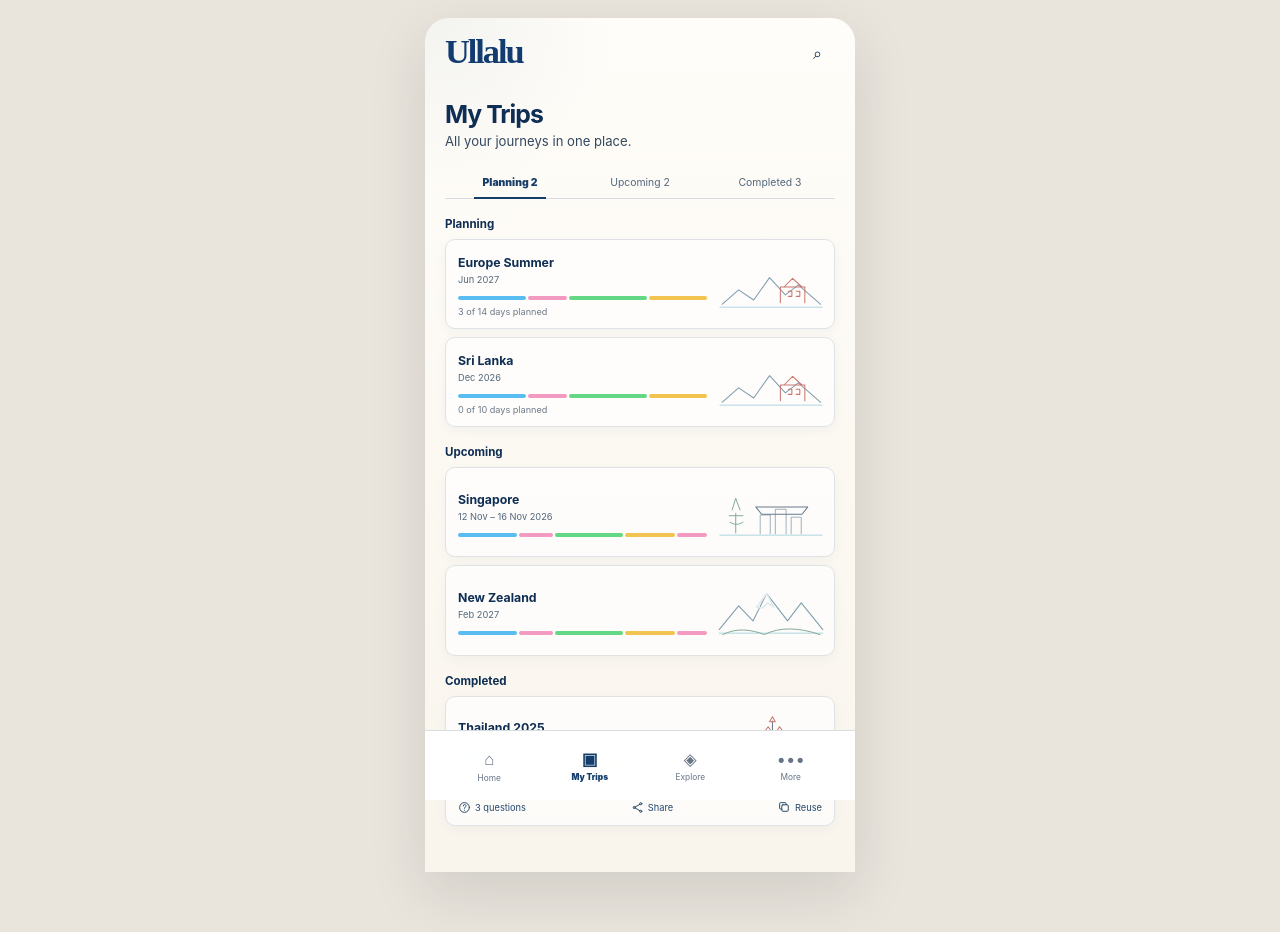
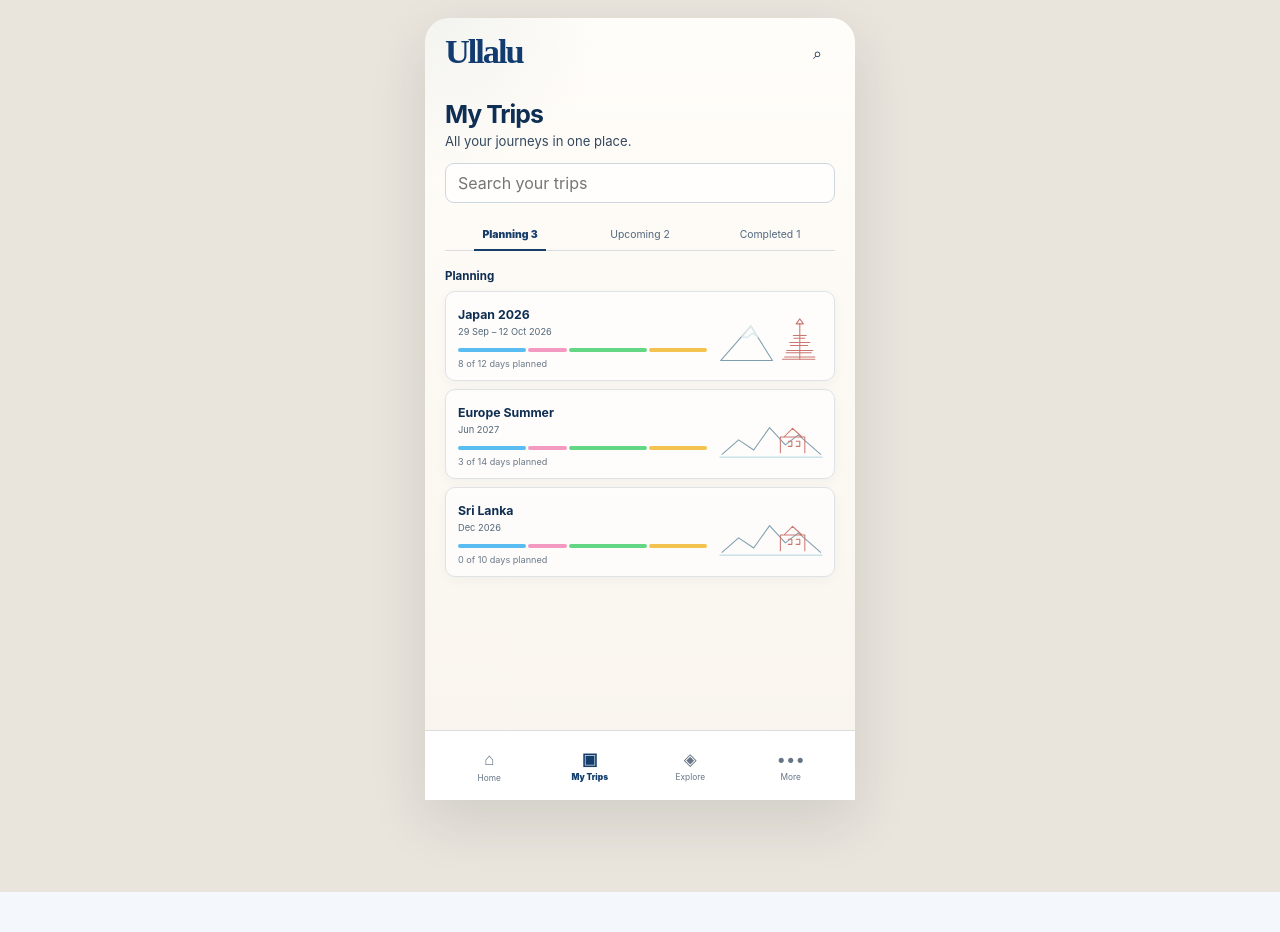
Before and after one commit to brijbh/ullalu, a Next.js app: page /trips in a window 1280 px wide. Both pictures are taken after a click on the button "Search trips". Shown: the top 932 px of the page. After the commit the page ends 892 px from the top, so only its background shows below. Built offline with nearby package versions, Linux system fonts and the light colour scheme.

Commit message:
feat: make trip library searchable and filterable

```diff
--- a/app/trips/page.tsx
+++ b/app/trips/page.tsx
@@ -1,11 +1,17 @@
+"use client";
+
+import { useMemo, useState } from "react";
 import Link from "next/link";
 import styles from "../JourneyFlow.module.css";
 import parity from "../JourneyParity.module.css";
 import { ActionGlyph, BottomNav, Signature, TripArt, sampleSignature } from "../components/JourneyUI";
 
+type TripTab = "planning" | "upcoming" | "completed";
+
 const planning = [
-  ["Europe Summer", "Jun 2027", "3 of 14 days planned", "europe"],
-  ["Sri Lanka", "Dec 2026", "0 of 10 days planned", "srilanka"],
+  ["Japan 2026", "29 Sep – 12 Oct 2026", "8 of 12 days planned", "japan", "/trip/japan-2026"],
+  ["Europe Summer", "Jun 2027", "3 of 14 days planned", "europe", "#"],
+  ["Sri Lanka", "Dec 2026", "0 of 10 days planned", "srilanka", "#"],
 ] as const;
 
 const upcoming = [
@@ -13,14 +19,28 @@ const upcoming = [
   ["New Zealand", "Feb 2027", "newzealand"],
 ] as const;
 
+const completed = [
+  ["Thailand 2025", "12 Jan – 20 Jan 2025", "thailand", "/trip/thailand-2025"],
+] as const;
+
 export default function TripsPage() {
+  const [tab, setTab] = useState<TripTab>("planning");
+  const [searching, setSearching] = useState(false);
+  const [query, setQuery] = useState("");
+
+  const q = query.trim().toLowerCase();
+
+  const planningRows = useMemo(() => planning.filter(([name]) => !q || name.toLowerCase().includes(q)), [q]);
+  const upcomingRows = useMemo(() => upcoming.filter(([name]) => !q || name.toLowerCase().includes(q)), [q]);
+  const completedRows = useMemo(() => completed.filter(([name]) => !q || name.toLowerCase().includes(q)), [q]);
+
   return (
     <main className={styles.screen}>
       <section className={styles.phonePage}>
         <div className={styles.content}>
           <header className={parity.simpleHeader}>
             <Link className={styles.wordmark} href="/">Ullalu</Link>
-            <button className={styles.menuButton} type="button" aria-label="Search">⌕</button>
+            <button className={styles.menuButton} type="button" aria-label="Search trips" onClick={() => setSearching((value) => !value)}>⌕</button>
           </header>
 
           <div className={`${styles.titleBlock} ${parity.libraryTitle}`}>
@@ -28,15 +48,39 @@ export default function TripsPage() {
             <p>All your journeys in one place.</p>
           </div>
 
+          {searching ? (
+            <div className={styles.librarySearch}>
+              <input
+                autoFocus
+                value={query}
+                onChange={(event) => setQuery(event.target.value)}
+                placeholder="Search your trips"
+                aria-label="Search your trips"
+              />
+            </div>
+          ) : null}
+
           <div className={`${styles.tabs} ${parity.libraryTabs}`}>
-            <span className={`${styles.tab} ${styles.tabActive}`}>Planning 2</span>
-            <span className={styles.tab}>Upcoming 2</span>
-            <span className={styles.tab}>Completed 3</span>
+            <button className={`${styles.tabButton} ${tab === "planning" ? styles.tabButtonActive : ""}`} type="button" onClick={() => setTab("planning")}>Planning {planning.length}</button>
+            <button className={`${styles.tabButton} ${tab === "upcoming" ? styles.tabButtonActive : ""}`} type="button" onClick={() => setTab("upcoming")}>Upcoming {upcoming.length}</button>
+            <button className={`${styles.tabButton} ${tab === "completed" ? styles.tabButtonActive : ""}`} type="button" onClick={() => setTab("completed")}>Completed {completed.length}</button>
           </div>
 
+          {tab === "planning" ? (
             <section className={styles.tripListSection}>
               <h2>Planning</h2>
-            {planning.map(([name, date, progress, art]) => (
+              {planningRows.map(([name, date, progress, art, href]) => (
+                href !== "#" ? (
+                  <Link href={href} className={`${styles.libraryCard} ${parity.completedLibraryCard}`} key={name}>
+                    <div className={parity.libraryCopy}>
+                      <strong>{name}</strong>
+                      <span>{date}</span>
+                      <Signature segments={sampleSignature.slice(0, 4)} />
+                      <small>{progress}</small>
+                    </div>
+                    <TripArt kind={art} className={parity.libraryArt} />
+                  </Link>
+                ) : (
                   <article className={styles.libraryCard} key={name}>
                     <div className={parity.libraryCopy}>
                       <strong>{name}</strong>
@@ -46,39 +90,51 @@ export default function TripsPage() {
                     </div>
                     <TripArt kind={art} className={parity.libraryArt} />
                   </article>
+                )
               ))}
+              {!planningRows.length ? <div className={styles.emptyState}>No planning trips match “{query}”.</div> : null}
             </section>
+          ) : null}
 
+          {tab === "upcoming" ? (
             <section className={styles.tripListSection}>
               <h2>Upcoming</h2>
-            {upcoming.map(([name, date, art]) => (
+              {upcomingRows.map(([name, date, art]) => (
                 <article className={styles.libraryCard} key={name}>
                   <div className={parity.libraryCopy}>
                     <strong>{name}</strong>
                     <span>{date}</span>
                     <Signature segments={sampleSignature.slice(0, 5)} />
+                    <small>Ready to travel</small>
                   </div>
                   <TripArt kind={art} className={parity.libraryArt} />
                 </article>
               ))}
+              {!upcomingRows.length ? <div className={styles.emptyState}>No upcoming trips match “{query}”.</div> : null}
             </section>
+          ) : null}
 
+          {tab === "completed" ? (
             <section className={styles.tripListSection}>
               <h2>Completed</h2>
-            <Link href="/trip/thailand-2025" className={`${styles.libraryCard} ${parity.completedLibraryCard}`}>
+              {completedRows.map(([name, date, art, href]) => (
+                <Link href={href} className={`${styles.libraryCard} ${parity.completedLibraryCard}`} key={name}>
                   <div className={parity.libraryCopy}>
-                <strong>Thailand 2025</strong>
-                <span>12 Jan – 20 Jan 2025</span>
+                    <strong>{name}</strong>
+                    <span>{date}</span>
                     <Signature segments={sampleSignature} />
                   </div>
-              <TripArt kind="thailand" className={parity.libraryArt} />
+                  <TripArt kind={art} className={parity.libraryArt} />
                   <div className={`${styles.completedActions} ${parity.completedActionsRefined}`}>
                     <span><ActionGlyph kind="question" />3 questions</span>
                     <span><ActionGlyph kind="share" />Share</span>
                     <span><ActionGlyph kind="reuse" />Reuse</span>
                   </div>
                 </Link>
+              ))}
+              {!completedRows.length ? <div className={styles.emptyState}>No completed trips match “{query}”.</div> : null}
             </section>
+          ) : null}
         </div>
         <BottomNav active="trips" />
       </section>
```
Lines whose indentation alone changed are shown as unchanged.
